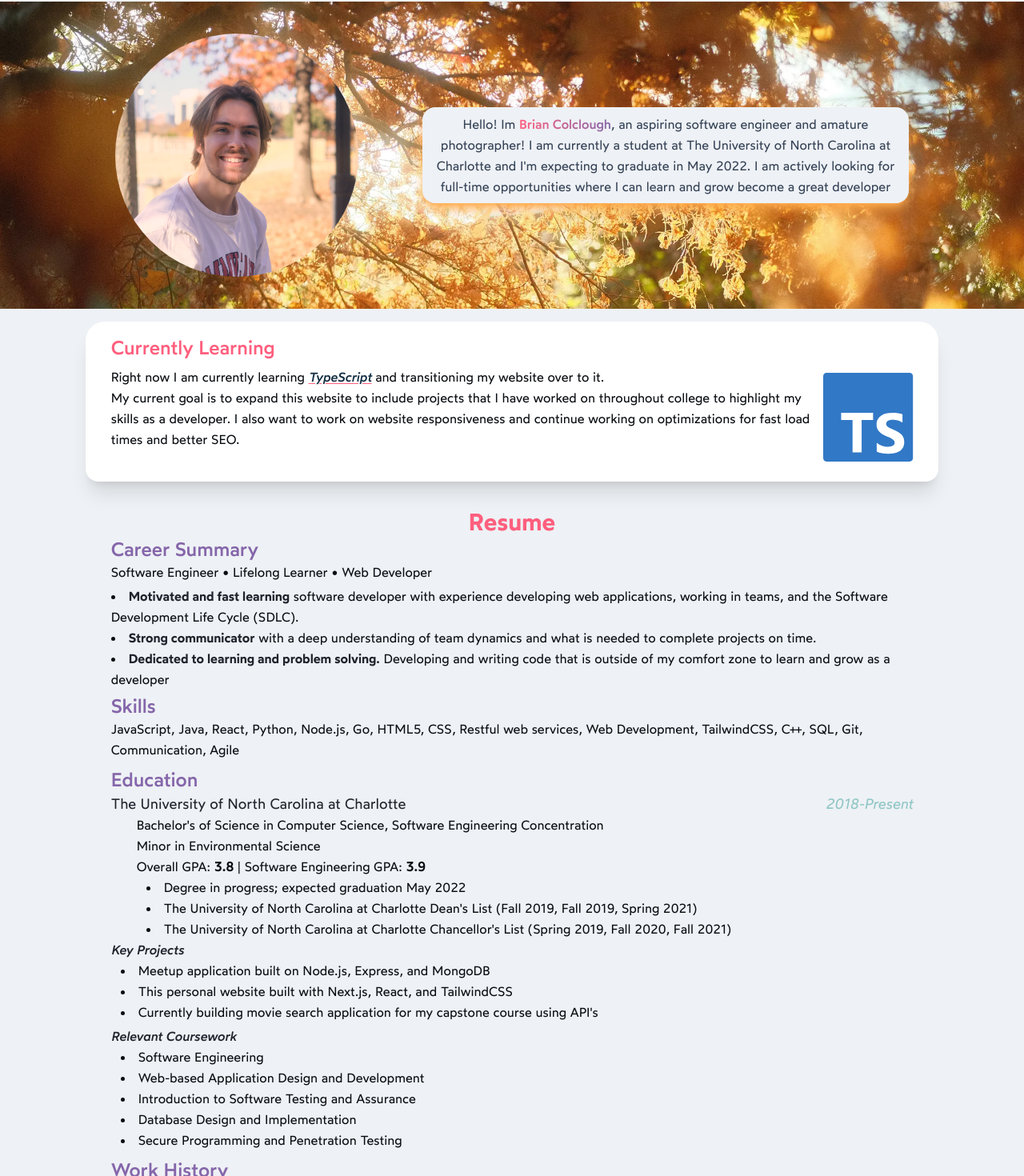
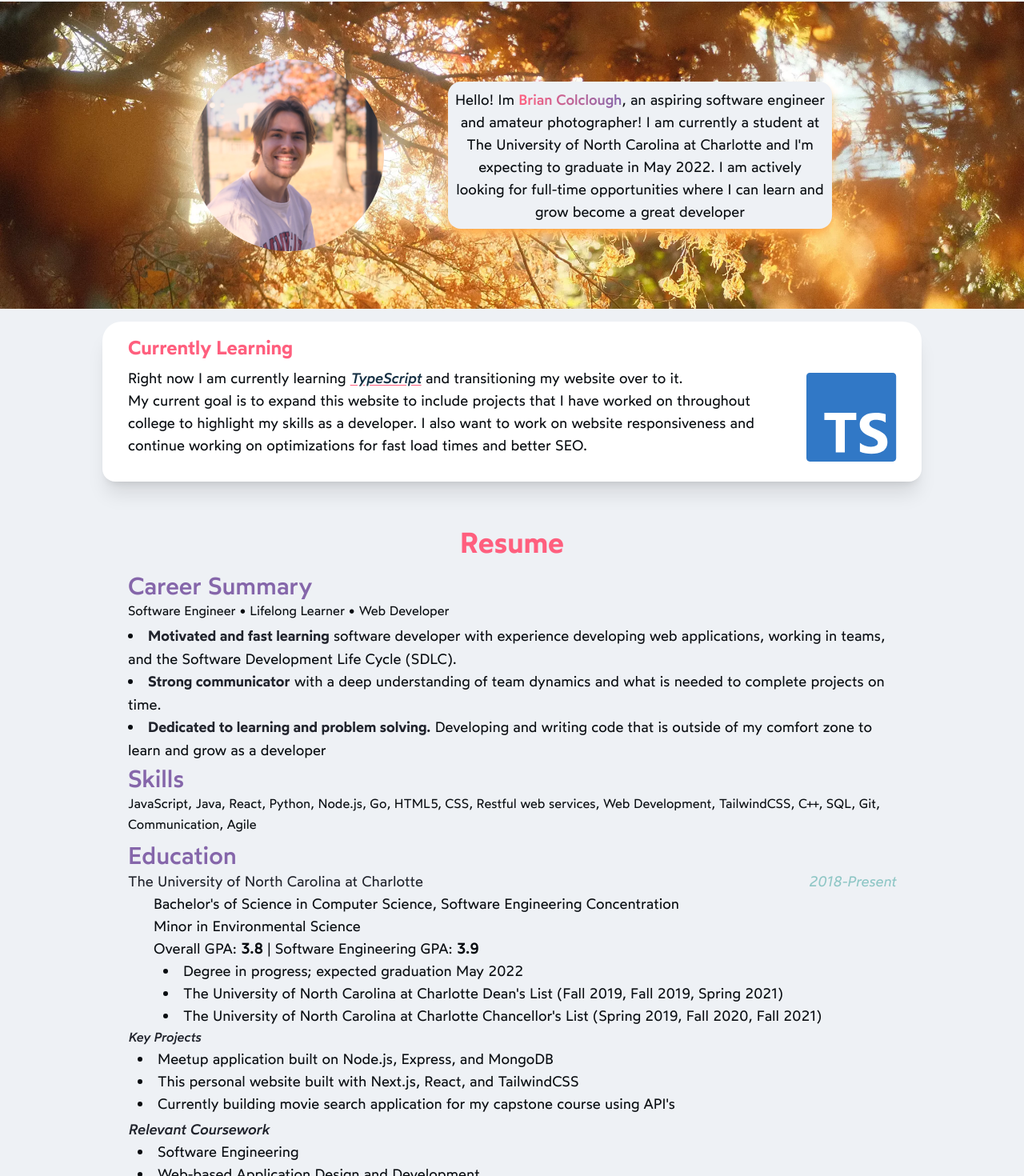
Before and after one commit to BrianColclough/Portfolio, a Next.js app: page / in a window 1280 px wide. Shown: the part 98-1568 px from the top of the page at 80% size. Built offline with nearby package versions, Linux system fonts and the light colour scheme.

Commit message:
Minor ui

```diff
--- a/components/currentlyLearning.tsx
+++ b/components/currentlyLearning.tsx
@@ -3,11 +3,11 @@ import TypeScriptSVG from "./svg/TypeScript";
 function CurrentlyLearning() {
   return (
     <section className="flex text-ui-text-regular justify-center subpixel-antialiased sm:leading-relaxed">
-      <div className="mt-4 bg-white rounded-t-3xl shadow-xl w-5/6 py-2 px-4 sm:max-w-7xl  rounded-2xl">
-        <h2 className="text-ui-pink text-start rounded-t-3xl px-4 font-wotfard-400 py-2 text-2xl ">
+      <div className="mt-4 bg-white rounded-t-3xl shadow-xl w-5/6 py-2 px-4 sm:max-w-5xl  rounded-2xl">
+        <h2 className="text-ui-pink text-start rounded-t-3xl px-4 font-wotfard-500 py-2 text-2xl ">
           Currently Learning
         </h2>
-        <div className="flex flex-col md:flex-row text-left justify-items-center font-wotfard-300 sm:justify-start ">
+        <div className="flex flex-col md:flex-row text-left justify-items-center font-wotfard-300 sm:text-lg sm:justify-start ">
           <div className="flex items-start flex-col sm:flex-row rounded-lg">
             <div className="flex flex-col items-start sm:pb-4 sm:px-4 sm:pr-4">
               <div>
--- a/components/intro.tsx
+++ b/components/intro.tsx
@@ -16,7 +16,7 @@ const Intro = (props) => {
           priority
         />
         <article className="font-wotfard-300 flex z-1 w-full justify-center sm:leading-relaxed">
-          <div className="flex sm:h-96 sm:flex-row sm:justify-center items-center p-8 sm:gap-x-20 flex-col max-w-7xl">
+          <div className="flex sm:h-96 sm:flex-row sm:justify-center items-center p-8 sm:gap-x-20 flex-col max-w-5xl">
             <div className="sm:basis-1/4 h-auto w-40 py-6">
               <Image
                 className="rounded-full"
@@ -34,14 +34,14 @@ const Intro = (props) => {
               />
             </div>
             <div
-              className="bg-ui-white z-10 shadow-lg font-sans shadow-ui-orange rounded-2xl text-slate-700 p-2
+              className="bg-ui-white z-10 shadow-lg font-sans shadow-ui-orange rounded-2xl text-ui-text-regular sm:text-lg p-2
           text-center basis-1/2 font-medium"
             >
               Hello! Im{" "}
               <span className=" font-wotfard-400 bg-clip-text text-transparent bg-gradient-to-r from-ui-pink to-ui-purple">
                 Brian Colclough
               </span>
-              , an aspiring software engineer and amature photographer! I am
+              , an aspiring software engineer and amateur photographer! I am
               currently a student at The University of North Carolina at
               Charlotte and I&apos;m expecting to graduate in May 2022. I am
               actively looking for full-time opportunities where I can learn and
--- a/components/resume.tsx
+++ b/components/resume.tsx
@@ -4,20 +4,20 @@ const Resume = (props) => {
       <section className="flex  items-center flex-col sm:leading-relaxed font-wotfard-300">
         <div
           className="p-8 font-sans subpixel-antialiased font-normal
-         text-ui-text-regular sm:w-5/6 justify-center sm:max-w-7xl max-w-full"
+         text-ui-text-regular sm:w-5/6 justify-center sm:max-w-5xl max-w-full"
         >
-          <h2 className="text-3xl text-center font-wotfard-500 text-ui-pink">
+          <h2 className="text-4xl mb-4 mt-6 text-center font-wotfard-500 text-ui-pink">
             Resume
           </h2>
 
           <section className="font-wotfard-300">
-            <h3 className="text-2xl text-ui-purple pb-0 font-wotfard-400">
+            <h3 className="text-3xl text-ui-purple pb-0 font-wotfard-400">
               Career Summary
             </h3>
             <div className="pt-0 pb-1">
               Software Engineer • Lifelong Learner • Web Developer
             </div>
-            <ul className="list-inside list-disc">
+            <ul className="list-inside sm:text-lg list-disc">
               <li>
                 <span className="font-wotfard-500 text-ui-text-darker">
                   Motivated and fast learning
@@ -44,7 +44,7 @@ const Resume = (props) => {
           </section>
 
           <section className="font-wotfard-300">
-            <h3 className="text-2xl text-ui-purple font-wotfard-400 pt-1">
+            <h3 className="text-3xl text-ui-purple font-wotfard-400 pt-1">
               Skills
             </h3>
             <div>
@@ -55,10 +55,10 @@ const Resume = (props) => {
           </section>
 
           <section>
-            <h3 className="text-2xl pt-2 text-ui-purple font-wotfard-400 ">
+            <h3 className="text-3xl pt-2 text-ui-purple font-wotfard-400 ">
               Education
             </h3>
-            <div className="flex flex-col md:flex-row md:gap-3 items-baseline">
+            <div className="flex flex-col sm:text-lg md:flex-row md:gap-3 items-baseline">
               <div className="text-lg text-ui-text-darker font-medium basis-10/12">
                 The University of North Carolina at Charlotte
               </div>
@@ -66,7 +66,7 @@ const Resume = (props) => {
                 2018-Present
               </div>
             </div>
-            <div className="sm:indent-8">
+            <div className="sm:indent-8 sm:text-lg">
               <p>
                 Bachelor&apos;s of Science in Computer Science, Software
                 Engineering Concentration
@@ -94,7 +94,7 @@ const Resume = (props) => {
               <h4 className="font-wotfard-400-i text-ui-text-darker">
                 Key Projects
               </h4>
-              <ul className="list-disc list-inside">
+              <ul className="list-disc list-inside sm:text-lg">
                 <li className="pl-3">
                   Meetup application built on Node.js, Express, and MongoDB
                 </li>
@@ -110,10 +110,10 @@ const Resume = (props) => {
             </section>
 
             <section>
-              <h4 className="font-wotfard-400-i text-ui-text-darker pt-1">
+              <h4 className="font-wotfard-400-i sm:text-lg text-ui-text-darker pt-1">
                 Relevant Coursework
               </h4>
-              <ul className="list-disc list-inside">
+              <ul className="list-disc list-inside sm:text-lg">
                 <li className="pl-3">Software Engineering</li>
                 <li className="pl-3">
                   Web-based Application Design and Development
@@ -130,7 +130,7 @@ const Resume = (props) => {
           </section>
 
           <div>
-            <p className="text-2xl pt-2 text-ui-purple font-wotfard-400 ">
+            <p className="text-3xl pt-2 text-ui-purple font-wotfard-400 ">
               Work History
             </p>
             <div className="flex flex-col text-xl font-medium md:flex-row md:gap-3 items-baseline">
@@ -140,11 +140,11 @@ const Resume = (props) => {
                 </span>
                 <span className="font-normal"> Charlotte, NC</span>
               </div>
-              <div className="sm:basis-2/12 font-wotfard-300-i text-ui-aqua text-lg sm:text-right sm:pb-0 pb-2">
+              <div className="sm:basis-2/12 font-wotfard-300-i text-ui-aqua text-lg sm:text-right sm:pb-0 pb-2 sm:text-lg">
                 2021-Present
               </div>
             </div>
-            <div className="pt-1">
+            <div className="pt-1 sm:text-lg">
               Second largest University in North Carolina by enrollment.
               <p>
                 In between classes I work at the University gym. I have quickly
```
